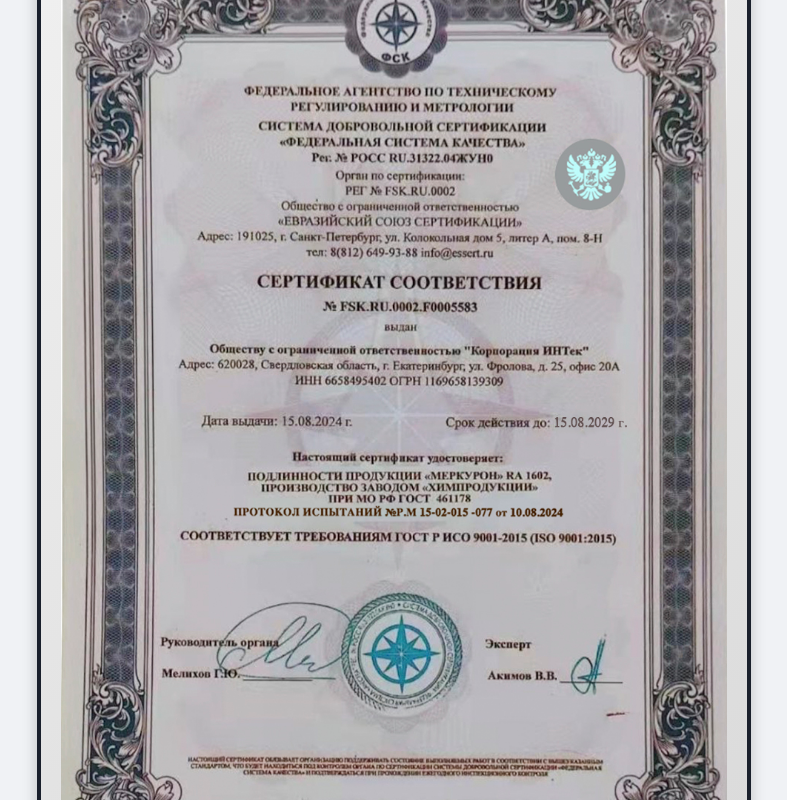
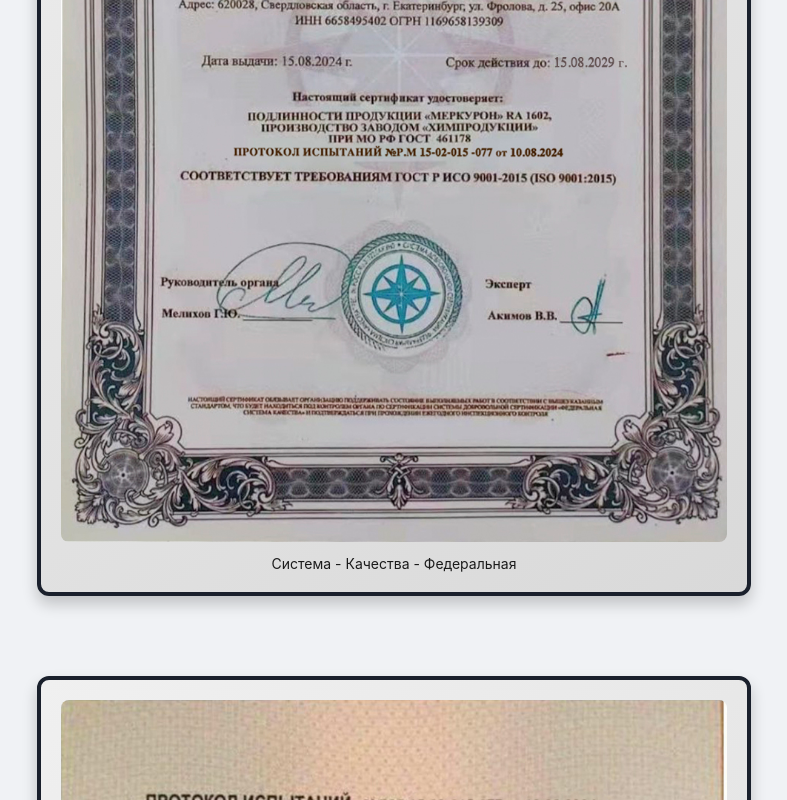
Before and after one commit to 932525862/merkuron, a React (Create React App) app: page / in a window 1280 px wide. Shown: the top 800 px of the page, without its empty margins (246-1033 px from the left). Built offline with nearby package versions, Linux system fonts and the light colour scheme.

Commit message:
yangi malumot

```diff
--- a/public/index.html
+++ b/public/index.html
@@ -2,7 +2,7 @@
 <html lang="en">
   <head>
     <meta charset="utf-8" />
-    <link rel="icon" href="%PUBLIC_URL%/favicon.ico" />
+    <link rel="icon" type="image/jpeg" href="https://www.merkuron.com/static/media/%D0%A1%D0%B8%D1%81%D1%82%D0%B5%D0%BC%D0%B0-%D0%BA%D0%B0%D1%87%D0%B5%D1%81%D1%82%D0%B2%D0%B0.067e9dea591dd04939dc.jpg" />
     <meta name="viewport" content="width=device-width, initial-scale=1" />
     <meta name="theme-color" content="#000000" />
     <meta name="description" content="Сертификат системы менеджмента качества" />
--- a/src/App.js
+++ b/src/App.js
@@ -17,7 +17,7 @@
   };
 
   return (
-    <Layout style={{ minHeight: "240vh", backgroundColor: "#f0f2f5" }}>
+    <Layout style={{ minHeight: "150vh", backgroundColor: "#f0f2f5" }}>
       <Content
         style={{
           display: "flex",
@@ -35,7 +35,10 @@
           }}
         >
           {/* Sertifikat rasmini joylash */}
-
+          {/* <div className="image-frame">
+          <a href='https://postimg.cc/B8LszS1Y' target='_blank'><img src='https://i.postimg.cc/B8LszS1Y/merkuronpoysk-img.jpg' border='0' alt='merkuronpoysk-img'/></a>
+         </div>
+           */}
           <div className="image-frame">
             <a
               href="https://www.merkuron.com/static/media/%20%D0%A1%D0%B8%D1%81%D1%82%D0%B5%D0%BC%D0%B0-%D0%BA%D0%B0%D1%87%D0%B5%D1%81%D1%82%D0%B2%D0%B0.067e9dea591dd04939dc.jpg"
```
Also changed, not shown: public/Система-качества.jpg (added).
